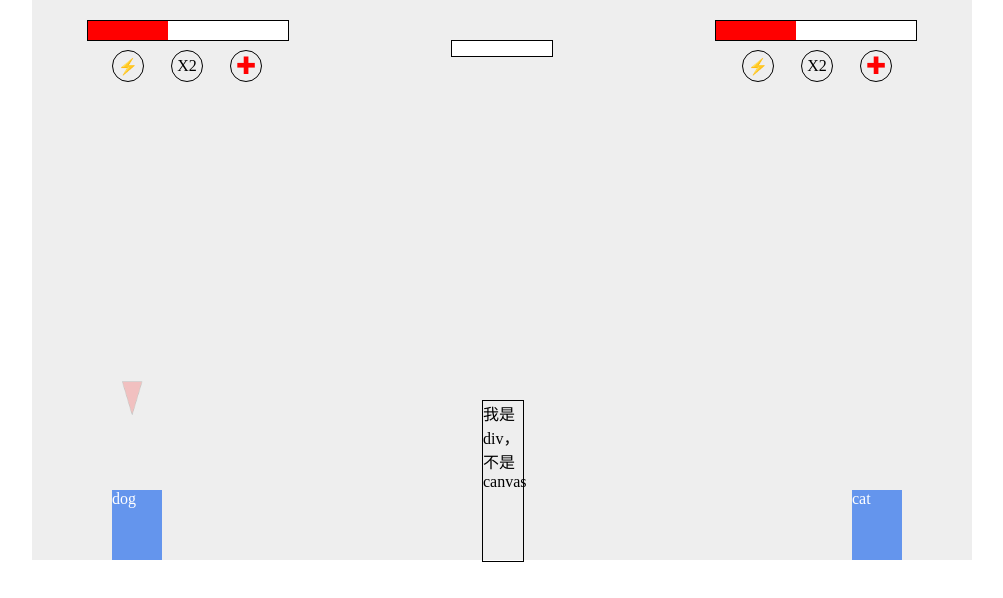
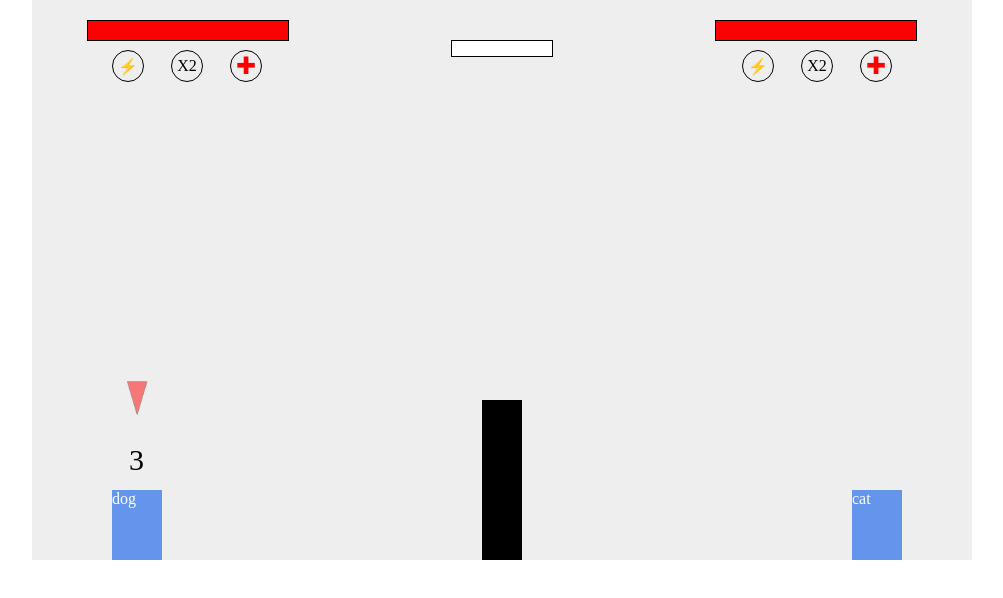
Before and after one commit to spencer778899/Cat-vs-Dog, a React (Create React App) app: page /game in a window 1280 px wide. Shown: the top 598 px of the page, without its empty margins (138-1141 px from the left). Built offline with nearby package versions, Linux system fonts and the light colour scheme.

Commit message:
Feat: Add counterdown timer

```diff
--- a/src/pages/Game/game.tsx
+++ b/src/pages/Game/game.tsx
@@ -130,7 +130,7 @@ const GameWhoseTurnMark = styled.div<{ roomState: string; isDisplayArrow: boolea
   display: ${(p) => (p.isDisplayArrow ? 'block' : 'none')};
   position: absolute;
   top: 380px;
-  left: ${(p) => (p.roomState === 'dogTurn' ? '90px' : '829px')};
+  left: ${(p) => (p.roomState === 'dogTurn' ? '95px' : '829px')};
   width: 21px;
   height: 35px;
   background-image: url(${Arrow});
@@ -161,6 +161,17 @@ const GameWhoseTurnMark = styled.div<{ roomState: string; isDisplayArrow: boolea
     }
   }
 `;
+const GameDogTimer = styled.div`
+  display: flex;
+  justify-content: center;
+  align-items: center;
+  position: absolute;
+  top: 440px;
+  left: 92px;
+  width: 25px;
+  height: 40px;
+  font-size: 30px;
+`;
 const GameDog = styled.div`
   position: absolute;
   top: 490px;
@@ -170,6 +181,17 @@ const GameDog = styled.div`
   color: #ffffff;
   cursor: pointer;
   background-color: cornflowerblue;
+`;
+const GameCatTimer = styled.div`
+  display: flex;
+  justify-content: center;
+  align-items: center;
+  position: absolute;
+  top: 440px;
+  right: 82px;
+  width: 25px;
+  height: 40px;
+  font-size: 30px;
 `;
 const GameCat = styled.div`
   position: absolute;
@@ -259,7 +281,7 @@ const GameWall = styled.div`
   left: 450px;
   width: 40px;
   height: 160px;
-  border: 1px solid #000000;
+  background-color: #000000;
 `;
 
 function Game() {
@@ -268,12 +290,14 @@ function Game() {
   const [windSpeedBar, setWindSpeedBar] = useState<number | undefined>(undefined); // -2 ~ 2
   const [isDisplayArrow, setIsDisplayArrow] = useState(true);
   // dog useState
-  const [dogHitPoints, setDogHitPoints] = useState(40);
+  const [dogTurnTimeSpent, setDogTurnTimeSpent] = useState<number | undefined>(undefined);
+  const [dogHitPoints, setDogHitPoints] = useState(100);
   const [dogHavePowerUp, setDogHavePowerUp] = useState(true);
   const [dogHaveDoubleHit, setDogHaveDoubleHit] = useState(true);
   const [dogHaveHeal, setDogHaveHeal] = useState(true);
   // cat useState
-  const [catHitPoints, setCatHitPoints] = useState(40);
+  const [catTurnTimeSpent, setCatTurnTimeSpent] = useState<number | undefined>(undefined);
+  const [catHitPoints, setCatHitPoints] = useState(100);
   const [catHavePowerUp, setCatHavePowerUp] = useState(true);
   const [catHaveDoubleHit, setCatHaveDoubleHit] = useState(true);
   const [catHaveHeal, setCatHaveHeal] = useState(true);
@@ -338,6 +362,8 @@ function Game() {
       function mouseDownHandler() {
         isMouseDown = true;
         setIsDisplayArrow(false);
+        setDogTurnTimeSpent(undefined);
+        clearInterval(countTimer);
         dogEnergyBarRef?.current?.setAttribute('style', 'display:block');
         dogEnergyInnerHandler = setInterval(increaseEnergy, 20);
         startTime = Number(new Date());
@@ -428,7 +454,22 @@ function Game() {
         gameDogPowerUpRef.current?.removeEventListener('click', PowerUpHandler);
         gameDogRef.current?.removeEventListener('mousedown', mouseDownHandler);
         window.removeEventListener('mouseup', mouseUpHandler);
+        clearInterval(countTimer);
+        setDogTurnTimeSpent(undefined);
       }
+      let turnTimeSpent = 10;
+      function startCountTimer() {
+        turnTimeSpent -= 1;
+        if (turnTimeSpent === 0) {
+          setDogTurnTimeSpent(undefined);
+          setRoomState('catTurn');
+          removeAllListener();
+          clearInterval(countTimer);
+        } else if (turnTimeSpent <= 5) {
+          setDogTurnTimeSpent(turnTimeSpent);
+        }
+      }
+      const countTimer = setInterval(startCountTimer, 1000);
       windSpeedHandler();
       setIsDisplayArrow(true);
       gameDogHealRef.current?.addEventListener('click', healHandler);
@@ -479,6 +520,8 @@ function Game() {
       function mouseDownHandler() {
         isMouseDown = true;
         setIsDisplayArrow(false);
+        clearInterval(countTimer);
+        setCatTurnTimeSpent(undefined);
         catEnergyBarRef?.current?.setAttribute('style', 'display:block');
         CatEnergyInnerHandler = setInterval(increaseEnergy, 20);
         startTime = Number(new Date());
@@ -570,7 +613,22 @@ function Game() {
         gameCatPowerUpRef.current?.removeEventListener('click', PowerUpHandler);
         gameCatRef.current?.removeEventListener('mousedown', mouseDownHandler);
         window.removeEventListener('mouseup', mouseUpHandler);
+        clearInterval(countTimer);
+        setCatTurnTimeSpent(undefined);
       }
+      let turnTimeSpent = 10;
+      function startCountTimer() {
+        turnTimeSpent -= 1;
+        if (turnTimeSpent === 0) {
+          setCatTurnTimeSpent(undefined);
+          setRoomState('dogTurn');
+          removeAllListener();
+          clearInterval(countTimer);
+        } else if (turnTimeSpent <= 5) {
+          setCatTurnTimeSpent(turnTimeSpent);
+        }
+      }
+      const countTimer = setInterval(startCountTimer, 1000);
       windSpeedHandler();
       setIsDisplayArrow(true);
       gameCatHealRef.current?.addEventListener('click', healHandler);
@@ -633,9 +691,11 @@ function Game() {
           <GameCatEnergyInner ref={catEnergyInnerRef} />
         </GameCatEnergyBar>
         <GameWhoseTurnMark roomState={roomState} isDisplayArrow={isDisplayArrow} />
+        <GameDogTimer>{dogTurnTimeSpent}</GameDogTimer>
         <GameDog ref={gameDogRef}>dog</GameDog>
+        <GameCatTimer>{catTurnTimeSpent}</GameCatTimer>
         <GameCat ref={gameCatRef}>cat</GameCat>
-        <GameWall>我是div，不是canvas</GameWall>
+        <GameWall />
       </GameScreen>
     </div>
   );
```
